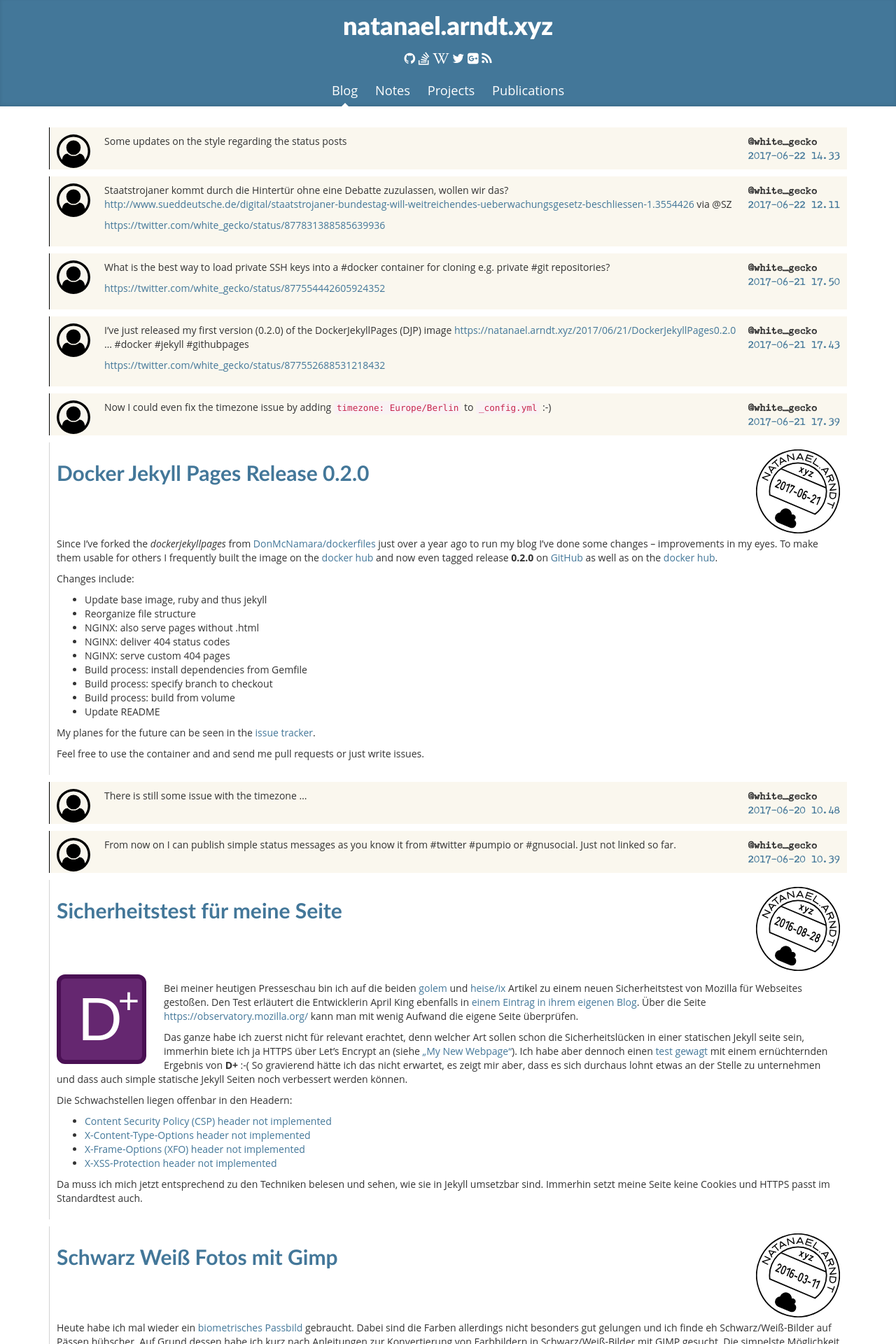
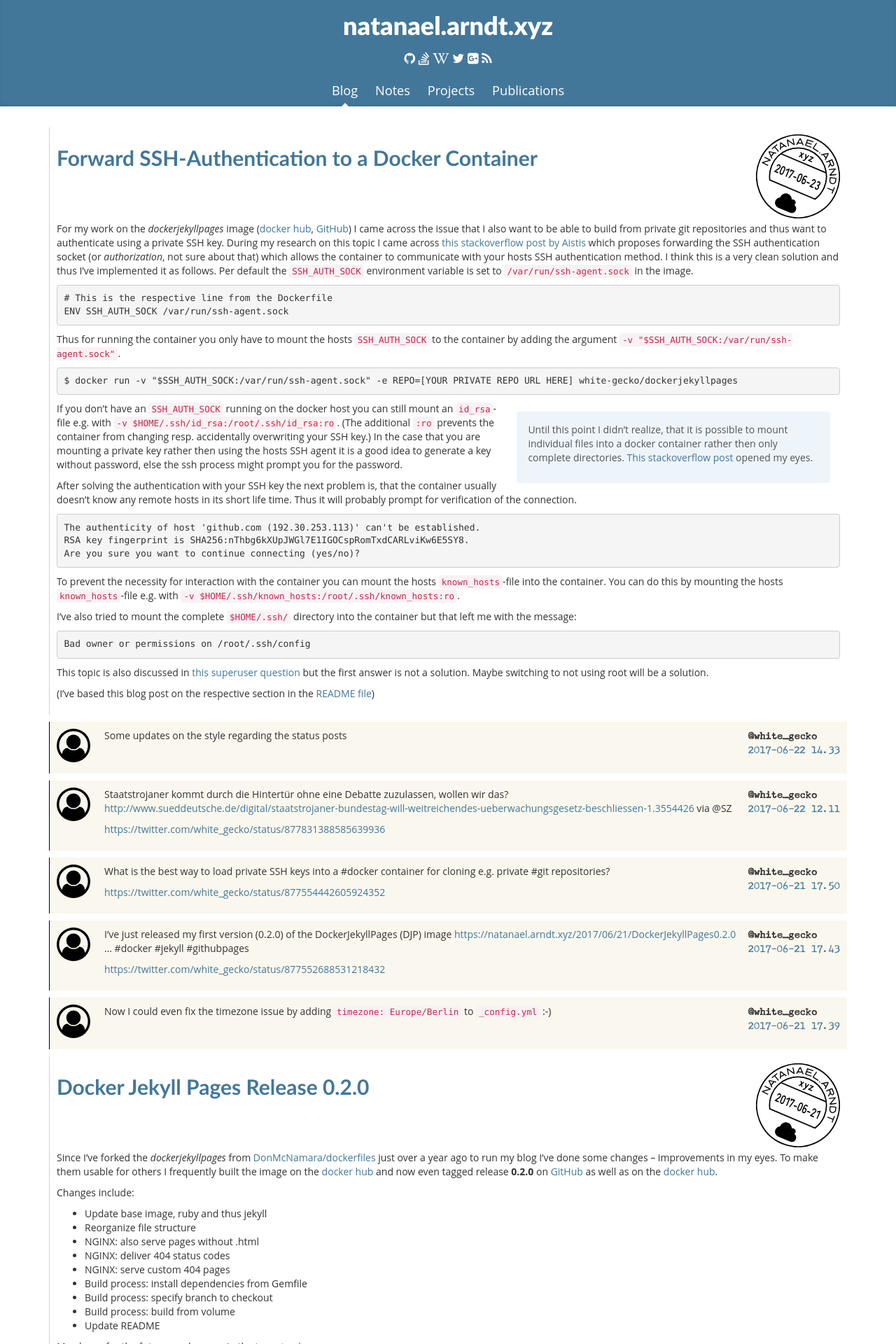
Before and after one commit to white-gecko/natanael.arndt.xyz, a Jekyll site: the page built from index.html, in a window 1280 px wide. Shown: the top 1920 px of the page at 70% size. Built offline with Jekyll 4.4.1, drawn with Linux system fonts in a browser that asks for light colours.

Commit message:
New blogpost on SSH auth in docker and sidenotes
* new blogpost
* sidenote feature
* kamdown render markdown in html tags

```diff
--- a/_config.yml
+++ b/_config.yml
@@ -11,9 +11,11 @@
 wikipedia-de_username: "white_gecko"
 
 # Build settings
-markdown: kramdown
 permalink: /:year/:month/:day/:title
 timezone: Europe/Berlin
+markdown: kramdown
+kramdown:
+  parse_block_html: true
 
 # Build settings
 #theme: minima
--- /dev/null
+++ b/_posts/2017-06-23-Forward-SSH-Authentication-To-Docker-Container.md
@@ -0,0 +1,45 @@
+---
+layout: post
+title: Forward SSH-Authentication to a Docker Container
+tags: ["docker", "ssh", "git"]
+date:   2017-06-23 15:30:00+02:00
+---
+
+For my work on the *dockerjekyllpages* image ([docker hub](https://hub.docker.com/r/whitegecko/dockerjekyllpages/), [GitHub](https://github.com/white-gecko/dockerjekyllpages/)) I came across the issue that I also want to be able to build from private git repositories and thus want to authenticate using a private SSH key.
+During my research on this topic I came across [this stackoverflow post by Aistis](https://stackoverflow.com/questions/18136389/using-ssh-keys-inside-docker-container/36648428#36648428) which proposes forwarding the SSH authentication socket (or *authorization*, not sure about that) which allows the container to communicate with your hosts SSH authentication method.
+I think this is a very clean solution and thus I've implemented it as follows.
+Per default the `SSH_AUTH_SOCK` environment variable is set to `/var/run/ssh-agent.sock` in the image.
+
+    # This is the respective line from the Dockerfile
+    ENV SSH_AUTH_SOCK /var/run/ssh-agent.sock
+
+Thus for running the container you only have to mount the hosts `SSH_AUTH_SOCK` to the container by adding the argument `-v "$SSH_AUTH_SOCK:/var/run/ssh-agent.sock"`.
+
+    $ docker run -v "$SSH_AUTH_SOCK:/var/run/ssh-agent.sock" -e REPO=[YOUR PRIVATE REPO URL HERE] white-gecko/dockerjekyllpages
+
+<div class="sidenote">
+Until this point I didn't realize, that it is possible to mount individual files into a docker container rather then only complete directories. [This stackoverflow post](https://stackoverflow.com/a/39282224/414075) opened my eyes.
+</div>
+
+If you don't have an `SSH_AUTH_SOCK` running on the docker host you can still mount an `id_rsa`-file e.g. with `-v $HOME/.ssh/id_rsa:/root/.ssh/id_rsa:ro`.
+(The additional `:ro` prevents the container from changing resp. accidentally overwriting your SSH key.)
+In the case that you are mounting a private key rather then using the hosts SSH agent it is a good idea to generate a key without password, else the ssh process might prompt you for the password.
+
+After solving the authentication with your SSH key the next problem is, that the container usually doesn't know any remote hosts in its short life time.
+Thus it will probably prompt for verification of the connection.
+
+    The authenticity of host 'github.com (192.30.253.113)' can't be established.
+    RSA key fingerprint is SHA256:nThbg6kXUpJWGl7E1IGOCspRomTxdCARLviKw6E5SY8.
+    Are you sure you want to continue connecting (yes/no)?
+
+To prevent the necessity for interaction with the container you can mount the hosts `known_hosts`-file into the container.
+You can do this by mounting the hosts `known_hosts`-file e.g. with `-v $HOME/.ssh/known_hosts:/root/.ssh/known_hosts:ro`.
+
+I've also tried to mount the complete `$HOME/.ssh/` directory into the container but that left me with the message:
+
+    Bad owner or permissions on /root/.ssh/config
+
+This topic is also discussed in [this superuser question](https://superuser.com/questions/566150/bad-owner-or-permissions-on-root-ssh-config-in-a-virtual-machine) but the first answer is not a solution.
+Maybe switching to not using root will be a solution.
+
+(I've based this blog post on the respective section in the [README file](https://github.com/white-gecko/dockerjekyllpages/blob/master/README.md))
--- a/css/custom.css
+++ b/css/custom.css
@@ -126,6 +126,13 @@
     border-width: 0 0 0 1px;
     border-style: solid;
 }
+.post:after,
+.status:after {
+    content: '';
+    display: block;
+    clear: both;
+}
+
 .status {
     border-color: black;
 }
@@ -183,16 +190,28 @@
     margin-bottom: 1em;
 }
 
-
 .status .user-circle {
   position: relative;
   display: inline-block;
   float: left;
 }
 
-
 .status .author {
     font-weight: bold;
+}
+
+.sidenote {
+    position: relative;
+    display: inline-block;
+    float: right;
+    color: #555;
+    background-color: #eef5fa;
+    border-color: #eef5fa;
+    padding: 15px;
+    margin: 1em;
+    width: 40%;
+    border: 1px solid transparent;
+    border-radius: 4px;
 }
 
 @media screen and (max-width: 600px) {
@@ -201,4 +220,8 @@
         width: 90px;
         height: 90px;
     }
+
+    .sidenote {
+        width: 100%;
+    }
 }
```
